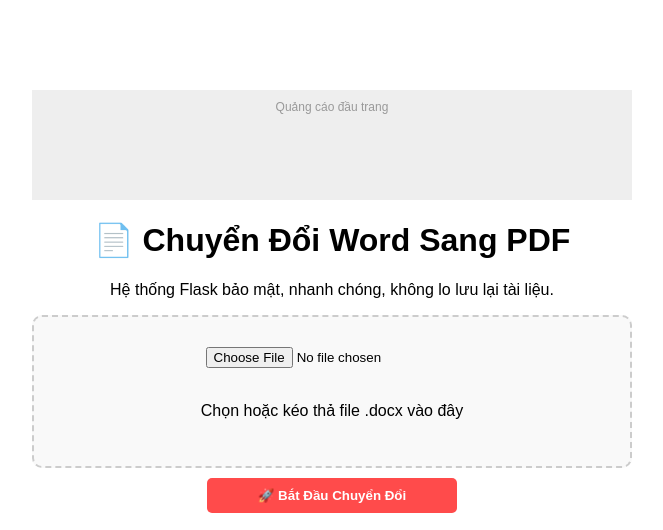
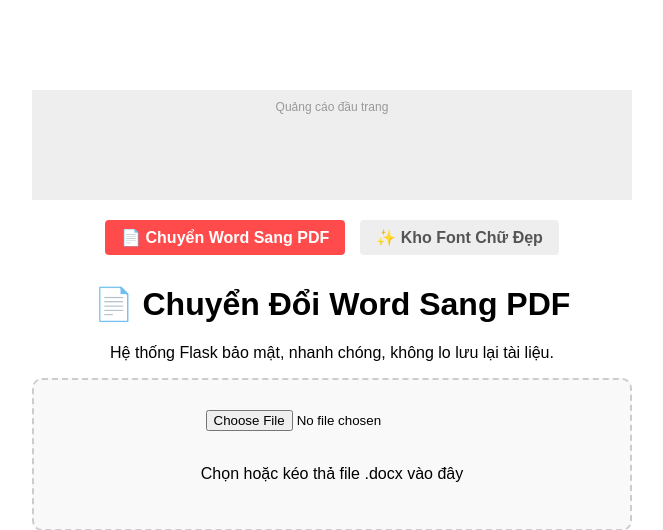
Before and after one commit to basotha/word-to-pdf, a Flask app: page / in a window 1280 px wide. Shown: the top 530 px of the page, without its empty margins (308-971 px from the left). Run offline with Flask 3, Linux system fonts and the light colour scheme; parts of the project's set-up code (start-up, migrations or seed data) failed here and were passed over.

Commit message:
Update index.html

```diff
--- a/templates/index.html
+++ b/templates/index.html
@@ -12,6 +12,12 @@
         .btn { background: #ff4b4b; color: white; border: none; padding: 10px 20px; border-radius: 5px; cursor: pointer; margin-top: 10px; font-weight: bold; width: 100%; max-width: 250px; }
         .btn:hover { background: #e03b3b; }
         .ads-container { margin: 20px 0; background: #eee; padding: 10px; min-height: 90px; }
+
+        /* Thanh điều hướng Menu đầu trang */
+        .nav-bar { display: flex; justify-content: center; gap: 15px; margin-bottom: 30px; }
+        .nav-link { text-decoration: none; color: #555; padding: 8px 16px; font-weight: bold; border-radius: 4px; background: #eee; transition: 0.2s; }
+        .nav-link.active { background: #ff4b4b; color: white; }
+        .nav-link:hover:not(.active) { background: #ddd; }
 
         /* Hiệu ứng loading xoay tròn */
         .loader-container { display: none; margin: 20px 0; }
@@ -30,6 +36,12 @@
     <div class="ads-container">
         <p style="color: #999; font-size: 12px; margin: 0;">Quảng cáo đầu trang</p>
         <!-- Dán mã quảng cáo Google AdSense vào đây -->
+    </div>
+
+    <!-- THANH MENU CHUYỂN TRANG LIÊN KẾT -->
+    <div class="nav-bar">
+        <a href="/" class="nav-link active">📄 Chuyển Word Sang PDF</a>
+        <a href="/fonts" class="nav-link">✨ Kho Font Chữ Đẹp</a>
     </div>
 
     <h1>📄 Chuyển Đổi Word Sang PDF</h1>
```
